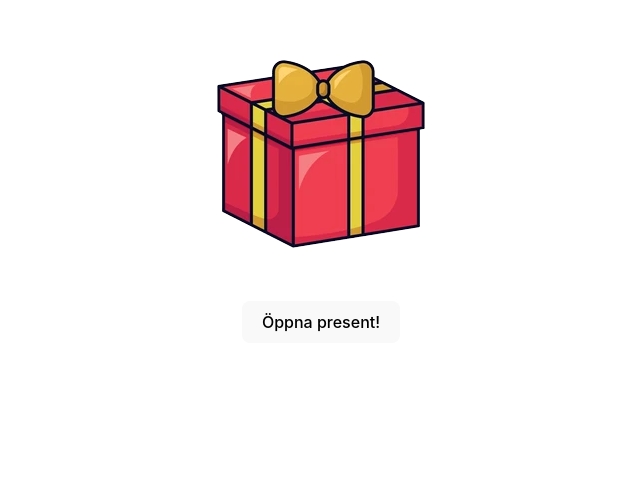
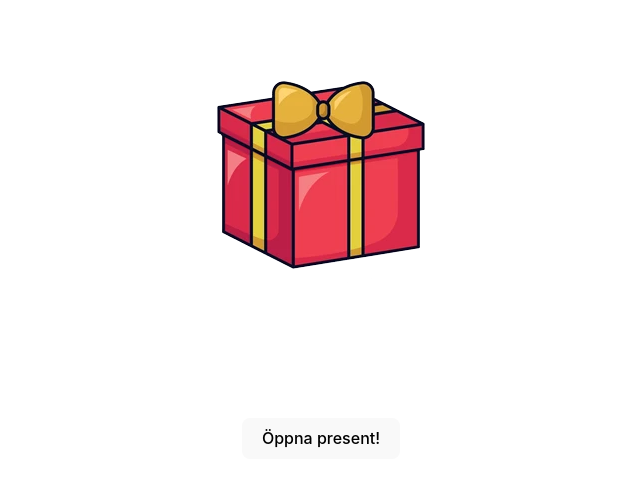
Before and after one commit to albinglindell/testflyg, a React (Vite) app: page / in a window 1280 px wide. Shown: the part 221-708 px from the top of the page, without its empty margins (319-959 px from the left). Built offline with nearby package versions, Linux system fonts and the light colour scheme.

Commit message:
fixed som animations

```diff
--- a/src/App.css
+++ b/src/App.css
@@ -1,17 +1,9 @@
-#root {
-  margin: 0 auto;
-  padding: 2rem;
-  text-align: center;
-}
-.container{
-  position: relative;
-}
 .box{
   position: relative;
-  z-index: 10;
+  z-index: 0;
 }
 .box.open{
-  animation: disappear ease 1.5s forwards 2s;
+  animation: disappear ease 1.5s forwards 1s;
 }
 .boxTop{
   position: absolute;
@@ -24,47 +16,65 @@
 }
 .boxBackground{
   position: absolute;
-  z-index: -999 !important;
+  z-index: -1000;
 }
 .boxBottom{
-  z-index: 100;
+  z-index: 999;
   transition: all .5s ease;
 }
 
 .gift{
-  position:relative ;
-  /* overflow: hidden; */
-  z-index: -1;
-  bottom: 30px;
-  transform: translateX(-70%);
-  /* transform: scale(-50%) translateX(30%); */
-}
-.gift.open .earth{
-  transition: all 3s ease-in;
-  animation: moveUp 2s ease forwards .5s;
-}
-.gift.open .adrian{
-  transition: all 3s ease-in;
-  animation:  appear 3s ease forwards 2.5s,moveUp 2s ease forwards .5s;
+  position:absolute ;
+  display: flex;
+  flex-direction: column;
+  justify-content: center;
+  align-items: center;
+  z-index: 5;
+  height: 80vh;
+  width: 100vw;
+  opacity: 0;
 
 }
-.earth{
+
+.gift.open{
+  animation: moveUp 2s ease forwards .5s;
+  opacity: 0;
+}
+.App{
+  display: flex;
+  flex-direction: column;
+  align-items: center;
+  justify-content: center;
+  width: 100vw;
+  height: 100vh;
+  overflow: hidden;
+}
+.container{
+position: relative;
+display: flex;
+flex-direction: column;
+align-items: center;
+width: 400px;
+}
+ .earth{
   position: absolute;
+  top: -7%;
   z-index: 5;
 }
 .adrian{
   position: absolute;
+  align-self: center;
+  justify-self: center;
+  top: -35px;
   z-index: -1;
-  opacity: 0;
+  animation: flyAround 3s linear infinite;
+  /* opacity: 1; */
 }
-.adrian.open{
-  animation:  flyAround 5s linear infinite;
-}
+
 h3{
   position: absolute;
-  left: 0;
-  right: 0;
   opacity: 0;
+  top: 10%;
 }
 h3.open{
   animation: appear .5s ease forwards 3.5s;
@@ -87,11 +97,21 @@ h3.open{
   }
 }
 @keyframes moveUp {
-  from{
-    transform: translateY(-10%);
+  0%{
+    transform: translateY(0%);
+    opacity: 0;
   }
-  to{
+  20%{
     transform: translateY(-30%);
+    opacity: 1;
+  }
+  80%{
+    transform: translateY(-30%);
+    opacity: 1;
+  }
+  100%{
+    transform: translateX(0%);
+    opacity: 1;
   }
 }
 @keyframes appear {
@@ -102,17 +122,3 @@ h3.open{
     opacity: 1;
   }
 }
-
-@media (prefers-reduced-motion: no-preference) {
-  a:nth-of-type(2) .logo {
-    animation: logo-spin infinite 20s linear;
-  }
-}
-
-.card {
-  padding: 2em;
-}
-
-.read-the-docs {
-  color: #888;
-}
--- a/src/index.css
+++ b/src/index.css
@@ -37,6 +37,8 @@ h1 {
 }
 
 button {
+  position: absolute;
+  bottom: 15%;
   border-radius: 8px;
   border: 1px solid transparent;
   padding: 0.6em 1.2em;
```
